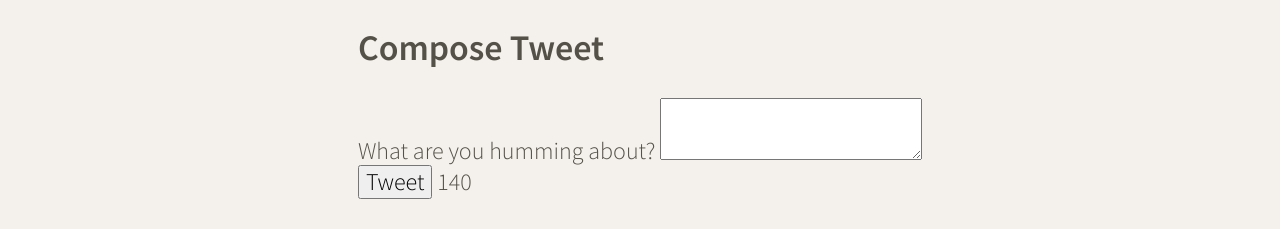
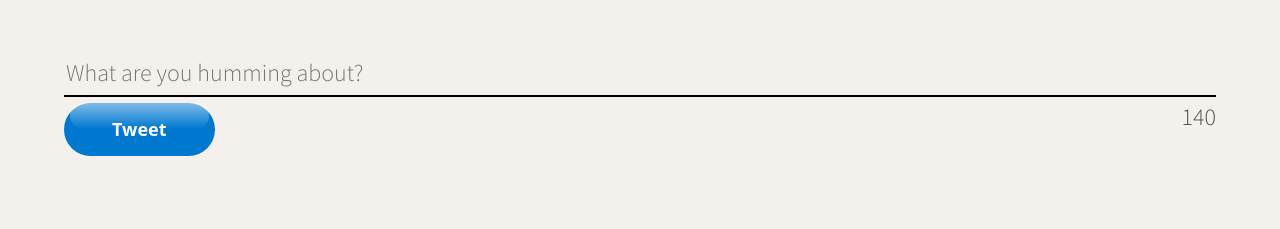
Before and after one commit to BBrandford11/tweete, a website: page public/index.html in a window 1280 px wide. Shown: the part 513-742 px from the top of the page. Drawn offline with nearby package versions, Linux system fonts and the light colour scheme.

Commit message:
adds color to counter and counts keydown to remove total

```diff
--- a/public/index.html
+++ b/public/index.html
@@ -35,6 +35,10 @@
 
     <!-- App JS -->
     <script type="text/javascript" src="/scripts/client.js"></script>
+    <script
+      type="text/javascript"
+      src="/scripts/composer-char-counter.js"
+    ></script>
   </head>
 
   <body>
@@ -59,13 +63,11 @@
     <!-- Page-specific (main) content here -->
     <main class="container">
       <section class="new-tweet">
-        <h2>Compose Tweet</h2>
         <form method="post" action="/tweets/">
-          <label for="tweet-text">What are you humming about?</label>
-          <textarea name="text" id="tweet-text"></textarea>
-          <div>
-            <button type="submit">Tweet</button>
-            <output name="counter" class="counter" for="tweet-text">140</output>
+          <textarea class="input" name="text" id="tweet-text" placeholder="What are you humming about?"></textarea>
+          <div class="counter">
+          <button class="button-71" role="button">Tweet</button>
+          <output name="counter" id="red" class="counter1" for="tweet-text">140</output>
           </div>
         </form>
       </section>
--- /dev/null
+++ b/public/scripts/composer-char-counter.js
@@ -0,0 +1,28 @@
+$(document).ready(function () {
+  console.log("first");
+
+  const $input = $(".input");
+  const $counter = $('counter1')
+
+  $(".new-tweet").keydown(() => {
+    console.log("keypress");
+    const inputVal = $input.val();
+    const reamining = 140 - $('.input').val().length
+    $('.counter1').text(reamining)
+    if (reamining < 0) {
+      $('.counter1').css('color', '#ff0000');
+  }
+
+  });
+
+
+  $(".button-71").on("click", function () {
+    event.preventDefault();
+    const inputVal = $input.val();
+    console.log(inputVal.length)
+    $input.val('').focus();
+  });
+
+
+  // --- our code goes here ---
+});
--- a/public/styles/layout.css
+++ b/public/styles/layout.css
@@ -23,8 +23,8 @@ main {
   width: 90%;
   align-items: center;
   justify-content: center;
-  margin-left: 5%;
-  margin-right: 5%;
+  margin: 0 auto;
+
 }
 
 /*
--- a/public/styles/new-tweet.css
+++ b/public/styles/new-tweet.css
@@ -0,0 +1,80 @@
+.new-tweet {
+  justify-content: center;
+  width: 100%;
+  padding-top: 60px;
+}
+
+.counter {
+  display: flex;
+  justify-content: space-between;
+
+}
+/*
+#red {
+  color: red;
+} */
+
+.tweet {
+  display: flex;
+  flex-direction: row;
+  width: 100%;
+}
+
+.input {
+  width: 100%;
+  height: 40px;
+  border-bottom: 2px solid black;
+  border-top-style: hidden;
+  border-right-style: hidden;
+  border-left-style: hidden;
+  outline: none;
+  background-color: transparent;
+  resize: none;
+
+}
+
+.button-71 {
+  background-color: #0078d0;
+  border: 0;
+  border-radius: 56px;
+  color: #fff;
+  cursor: pointer;
+  display: inline-block;
+  font-family: system-ui,-apple-system,system-ui,"Segoe UI",Roboto,Ubuntu,"Helvetica Neue",sans-serif;
+  font-size: 18px;
+  font-weight: 600;
+  outline: 0;
+  padding: 16px 21px;
+  position: relative;
+  text-align: center;
+  text-decoration: none;
+  transition: all .3s;
+  user-select: none;
+  -webkit-user-select: none;
+  touch-action: manipulation;
+}
+
+.button-71:before {
+  background-color: initial;
+  background-image: linear-gradient(#fff 0, rgba(255, 255, 255, 0) 100%);
+  border-radius: 125px;
+  content: "";
+  height: 50%;
+  left: 4%;
+  opacity: .5;
+  position: absolute;
+  top: 0;
+  transition: all .3s;
+  width: 92%;
+}
+
+.button-71:hover {
+  box-shadow: rgba(255, 255, 255, .2) 0 3px 15px inset, rgba(0, 0, 0, .1) 0 3px 5px, rgba(0, 0, 0, .1) 0 10px 13px;
+  transform: scale(1.05);
+}
+
+@media (min-width: 768px) {
+  .button-71 {
+    padding: 16px 48px;
+  }
+}
--- a/server/data-files/initial-tweets.json
+++ b/server/data-files/initial-tweets.json
@@ -8,7 +8,7 @@
     "content": {
       "text": "If I have seen further it is by standing on the shoulders of giants"
     },
-    "created_at": 1645923951916
+    "created_at": 1645996991987
   },
   {
     "user": {
@@ -19,6 +19,6 @@
     "content": {
       "text": "Je pense , donc je suis"
     },
-    "created_at": 1646010351916
+    "created_at": 1646083391987
   }
 ]
```
